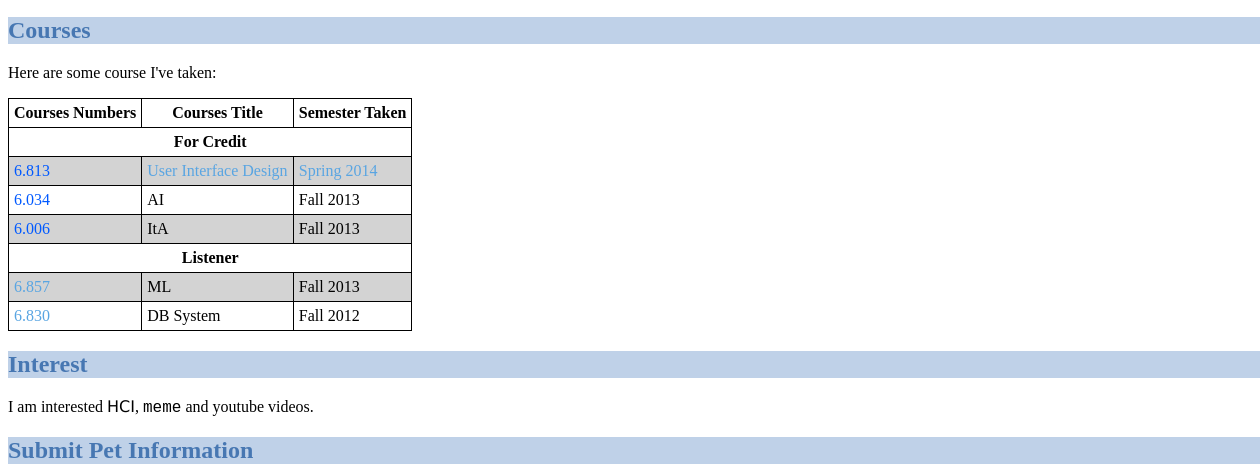
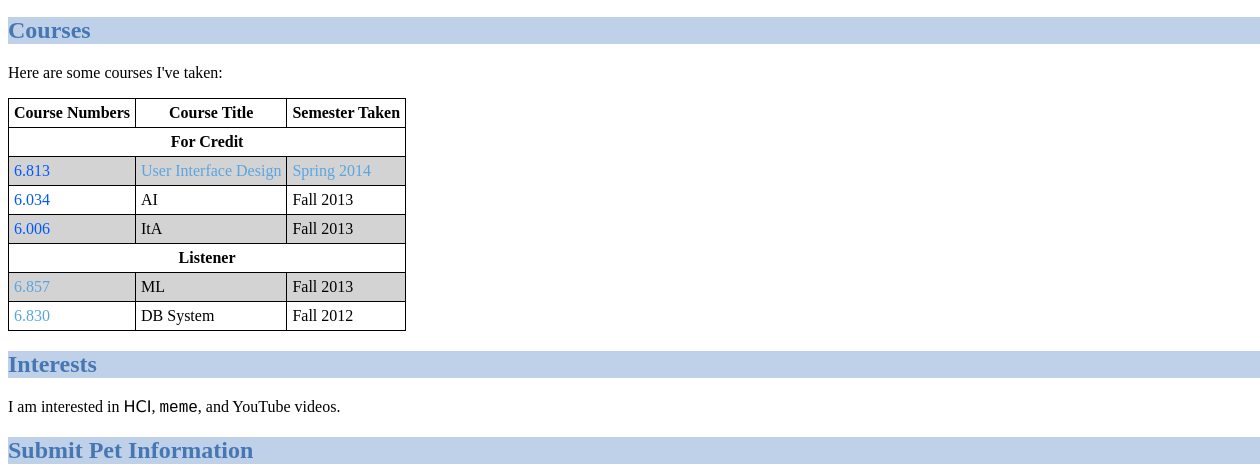
Before and after one commit to anbeoo1112/Lab2, a plain HTML site: page index.html in a window 1280 px wide. Shown: the part 184-651 px from the top of the page, 0-1260 px from the left. Drawn offline with Linux system fonts and the light colour scheme.

Commit message:
Update index.html

```diff
--- a/index.html
+++ b/index.html
@@ -1,25 +1,25 @@
 <!DOCTYPE html>
 <html lang="en">
 <head>
-    <meta charset="UFT-8">
+    <meta charset="UTF-8"> <!-- It should be UTF-8, not UFT-8 -->
     <title>Lab2</title>
     <link rel="stylesheet" href="in2.css">
 </head>
 <body>
     <h1>DOG D.DOG</h1>
-    <img src="dog.jpeg" height="250px" style="display: flex;position: absolute;right: 0;z-index: 0;">
+    <img src="dog.jpeg" height="250px" style="display: block; position: absolute; right: 0; z-index: 0;">
     <h2>About</h2>
     <p>Woof Woof!<br><br/>Hi, I'm Dog. I love <span class="span1">User Interface Design</span></p>
     <h2>Courses</h2>
-    <p>Here are some course I've taken: </p>
+    <p>Here are some courses I've taken:</p>
     <table>
         <tr>
-            <th>Courses Numbers</th>
-            <th style="padding-left: 30px; padding-right: 30px;">Courses Title</th>
+            <th>Course Numbers</th>
+            <th style="padding-left: 30px; padding-right: 30px;">Course Title</th>
             <th>Semester Taken</th>
         </tr>
         <tr>
-            <th td colspan="3" style=" text-align: center;">For Credit</td>
+            <td colspan="3" style="text-align: center; font-weight: bold;">For Credit</td>
         </tr>
         <tr style="background-color: lightgray;">
             <td><span class="span2">6.813</span></td>
@@ -49,10 +49,9 @@
             <td>DB System</td>
             <td>Fall 2012</td>
         </tr>
-
     </table>
-    <h2>Interest</h2>
-    <p>I am interested <span class="span4">HCI</span>, <span class="span5">meme</span> and youtube videos.</p>
+    <h2>Interests</h2>
+    <p>I am interested in <span class="span4">HCI</span>, <span class="span5">meme</span>, and YouTube videos.</p>
     <h2>Submit Pet Information</h2>
     <p>Would love to know what kinds of pets you 'own' (you'll never own me). Submit below!</p>
     <form action="">
@@ -65,3 +64,4 @@
         <input type="submit">
     </form>
 </body>
+</html>
```
